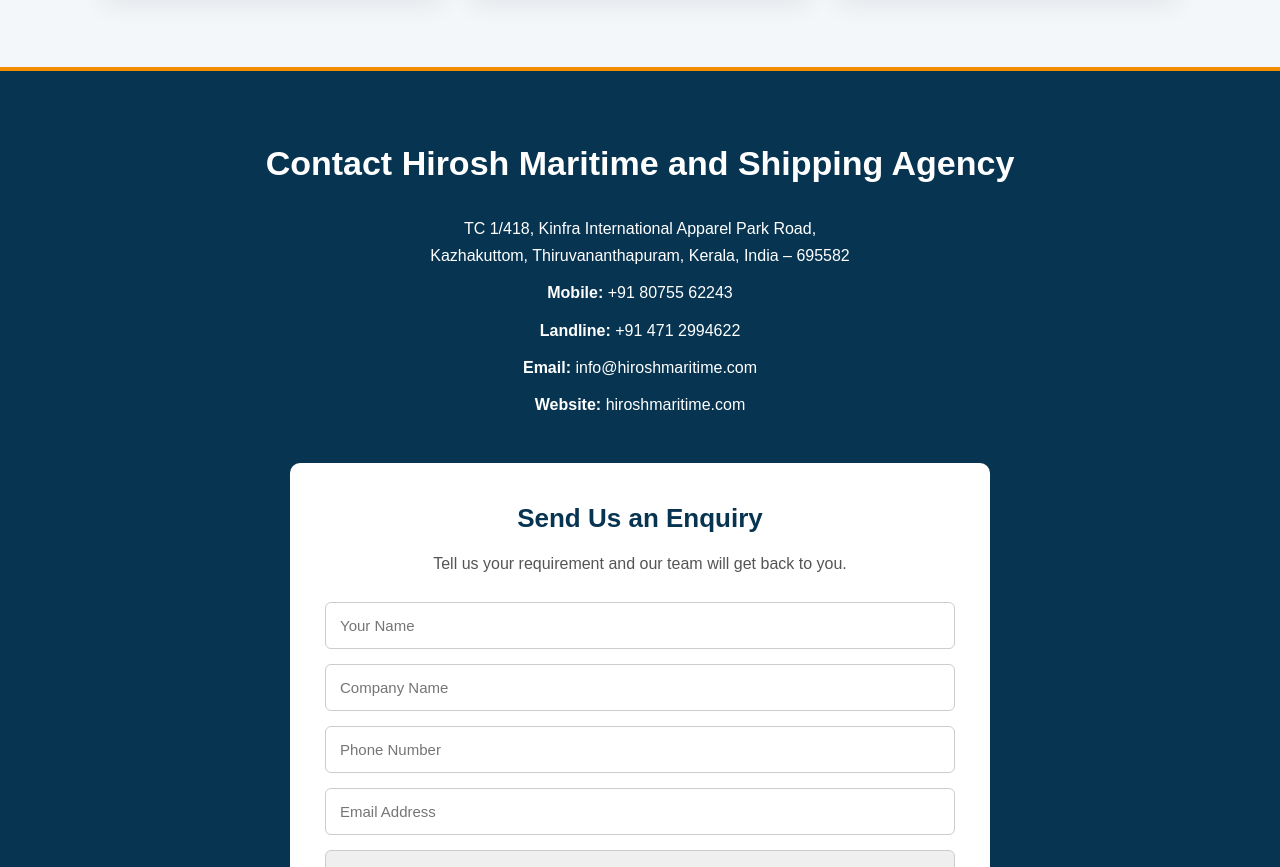
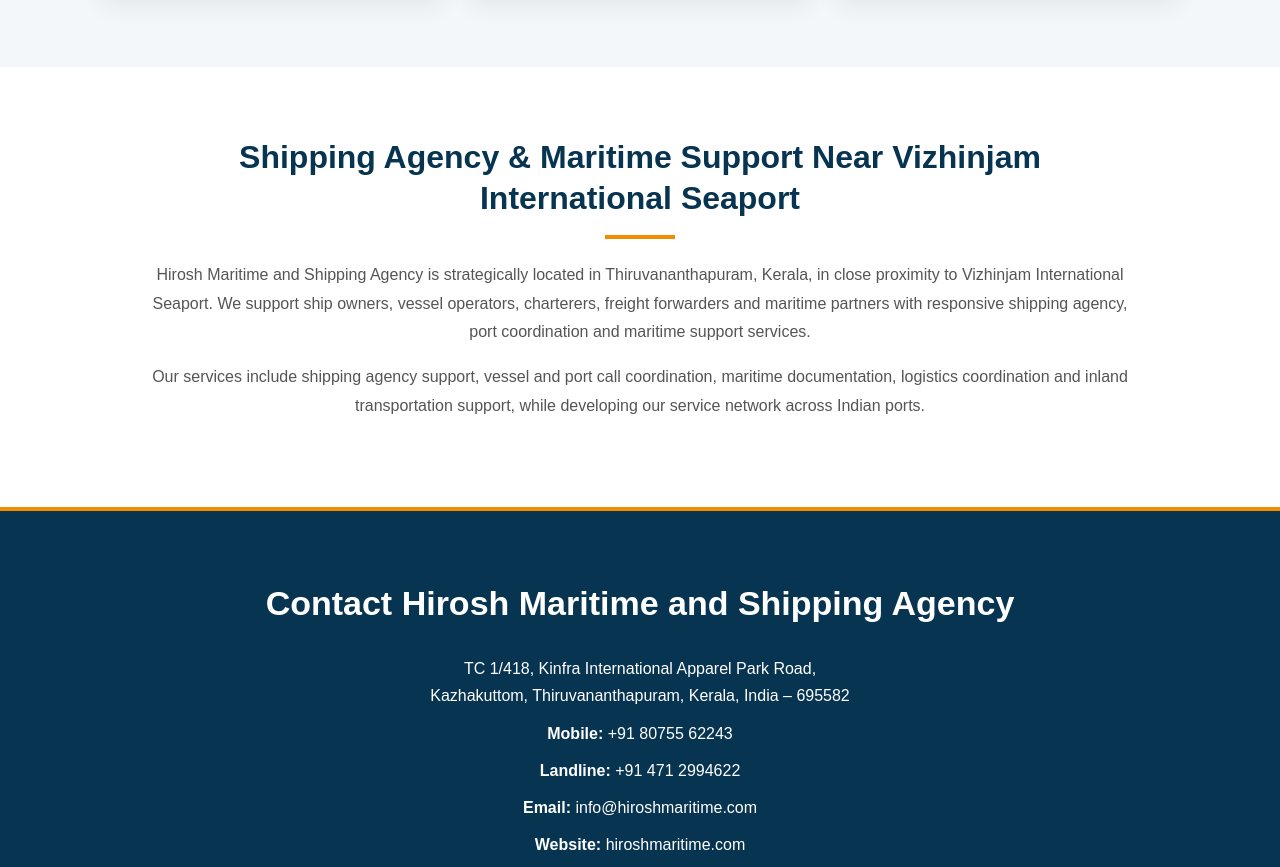
Before and after one commit to Hiroshone/hirosh-maritime, a plain HTML site: page index.html in a window 1280 px wide. Shown: the part 1770-2637 px from the top of the page. Drawn offline with Linux system fonts and the light colour scheme.

Commit message:
Add Vizhinjam maritime SEO section
Added a new section for Vizhinjam Maritime Support with relevant content.

```diff
--- a/index.html
+++ b/index.html
@@ -195,7 +195,39 @@
   color: #073451;
   font-size: 20px;
 }
+.vizhinjam-section {
+  background: #ffffff;
+  padding: 70px 8%;
+}
 
+.vizhinjam-content {
+  max-width: 1000px;
+  margin: auto;
+  text-align: center;
+}
+
+.vizhinjam-content h2 {
+  color: #073451;
+  font-size: 32px;
+  line-height: 1.3;
+  margin-bottom: 22px;
+}
+
+.vizhinjam-content p {
+  color: #555555;
+  font-size: 16px;
+  line-height: 1.8;
+  margin: 0 auto 16px;
+}
+
+.vizhinjam-content h2::after {
+  content: "";
+  display: block;
+  width: 70px;
+  height: 4px;
+  background: #f28c00;
+  margin: 15px auto 0;
+}
     .about {
       max-width: 1000px;
       margin: auto;
@@ -394,6 +426,17 @@
 .enquiry-form textarea {
   font-size: 16px;
 }
+     .vizhinjam-section {
+  padding: 50px 6%;
+}
+
+.vizhinjam-content h2 {
+  font-size: 27px;
+}
+
+.vizhinjam-content p {
+  font-size: 16px;
+}
 }
   </style>
 </head>
@@ -536,7 +579,26 @@
 </div>
 </section>
 
+<section class="vizhinjam-section">
+  <div class="vizhinjam-content">
+    <h2>Shipping Agency & Maritime Support Near Vizhinjam International Seaport</h2>
 
+    <p>
+      Hirosh Maritime and Shipping Agency is strategically located in
+      Thiruvananthapuram, Kerala, in close proximity to Vizhinjam International
+      Seaport. We support ship owners, vessel operators, charterers, freight
+      forwarders and maritime partners with responsive shipping agency,
+      port coordination and maritime support services.
+    </p>
+
+    <p>
+      Our services include shipping agency support, vessel and port call
+      coordination, maritime documentation, logistics coordination and inland
+      transportation support, while developing our service network across
+      Indian ports.
+    </p>
+  </div>
+</section>
 <section class="contact" id="contact">
 
  <h2>Contact Hirosh Maritime and Shipping Agency</h2>
```
